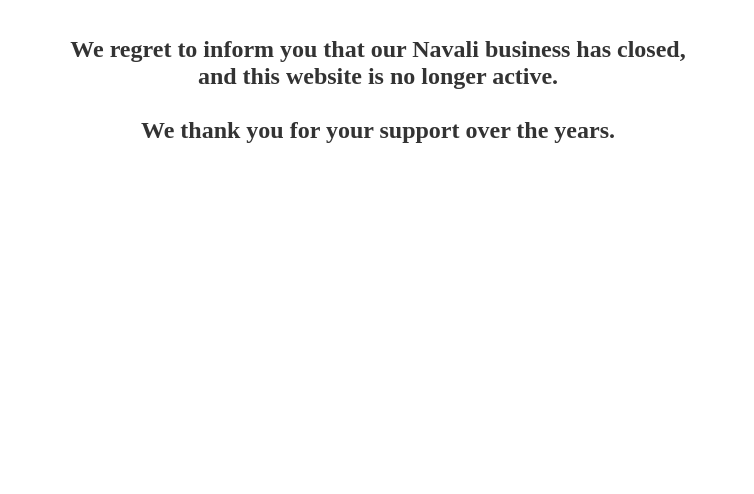
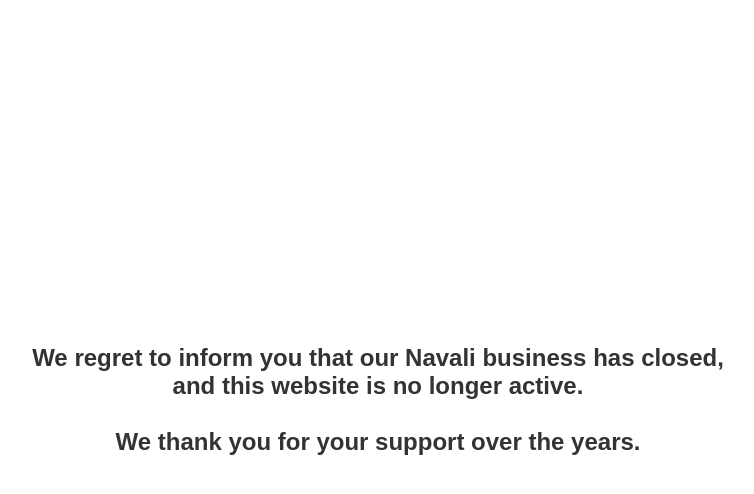
Before and after one commit to Navali2024/static-hosting-navali, a plain HTML site: page index.html in a window 1280 px wide. Shown: the whole page, without its empty margins (262-1016 px from the left). Drawn offline with Linux system fonts and the light colour scheme.

Commit message:
Update index.html

```diff
--- a/index.html
+++ b/index.html
@@ -2,9 +2,27 @@
 <html>
    <head>
       <title>Navali Business Closure</title>
+      <style>
+         /* Ensure the body takes up full height and center content */
+         html, body {
+            height: 100%;
+            margin: 0;
+            display: flex;
+            justify-content: center;
+            align-items: center;
+            font-family: Arial, sans-serif;
+         }
+         h1 {
+            text-align: center;
+            font-size: 24px;
+            color: #333;
+            padding: 20px;
+            font-weight: bold;
+         }
+      </style>
    </head>
    <body>
-      <h1 style="text-align:center; font-size: 24px; color: #333; padding: 20px; font-weight: bold;">
+      <h1>
          We regret to inform you that our Navali business has closed, <br>
          and this website is no longer active. <br><br>
          We thank you for your support over the years.
```
